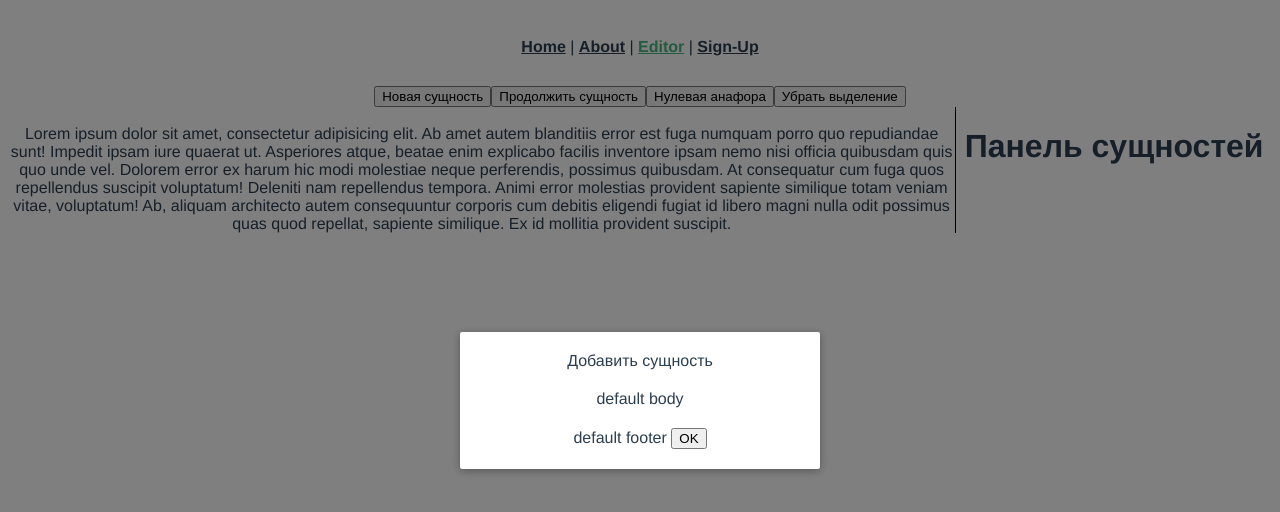
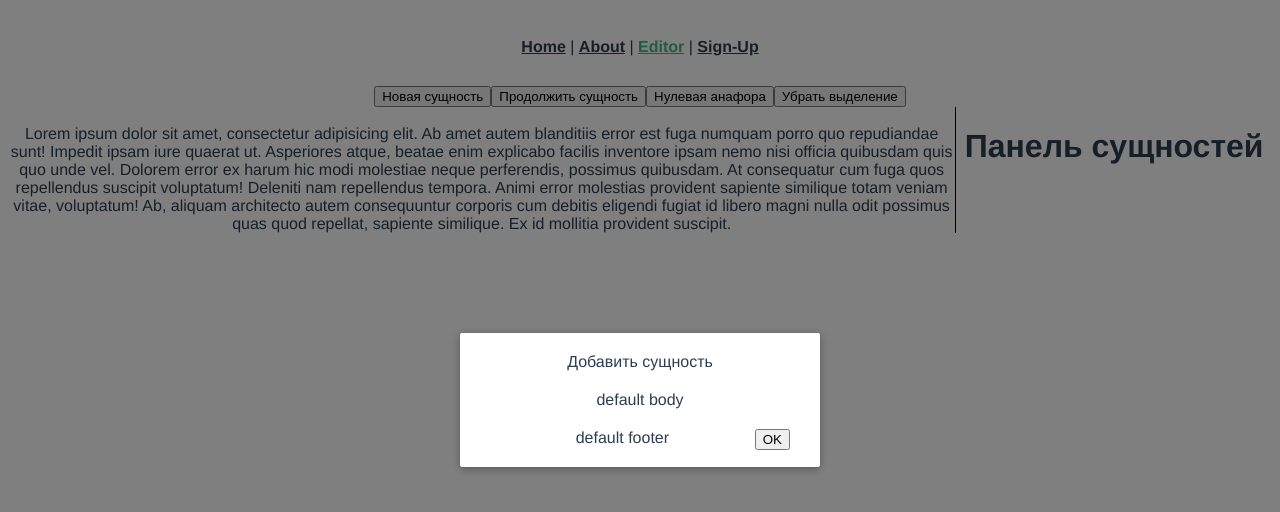
Before and after one commit to dh-center/markup-tool, a Vue app in the folder frontend/: page /editor in a window 1280 px wide. Both pictures are taken after a click on the button "Новая сущность". Shown: the top 512 px of the page. Built offline with nearby package versions, Linux system fonts and the light colour scheme.

Commit message:
uodate code with "modal-window__default-button"

```diff
--- a/frontend/src/components/ModalWindow.vue
+++ b/frontend/src/components/ModalWindow.vue
@@ -19,7 +19,7 @@
           <div class="modal-window__footer">
             <slot name="footer">
               default footer
-              <button class="modal-default-button" @click="$emit('close')">
+              <button class="modal-window__default-button" @click="$emit('close')">
                 OK
               </button>
             </slot>
```
